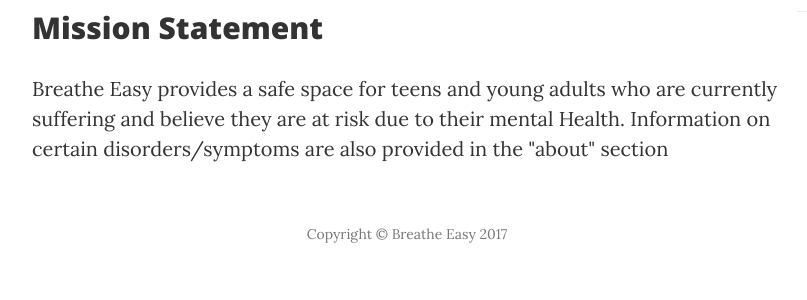
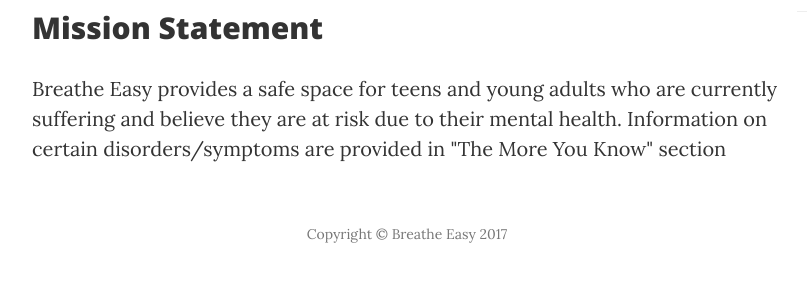
Before and after one commit to Mardea-s/finalproject, a Django app: page / in a window 1280 px wide. Shown: the part 481-781 px from the top of the page, without its empty margins (233-1040 px from the left). Run offline with Django 3.2, Linux system fonts and the light colour scheme; some libraries are stand-ins or nearby versions.

Commit message:
changed mission statement

```diff
--- a/forum/templates/forum/index.html
+++ b/forum/templates/forum/index.html
@@ -124,8 +124,8 @@
 <article>
 
           <h2>Mission Statement</h2>
-            <p>Breathe Easy provides a safe space for teens and young adults who are currently suffering and believe they are at risk due to their mental Health.
-Information on certain disorders/symptoms are also provided in the "about" section</p>
+            <p>Breathe Easy provides a safe space for teens and young adults who are currently suffering and believe they are at risk due to their mental health.
+Information on certain disorders/symptoms are provided in "The More You Know" section</p>
 
 
     </div>
```
